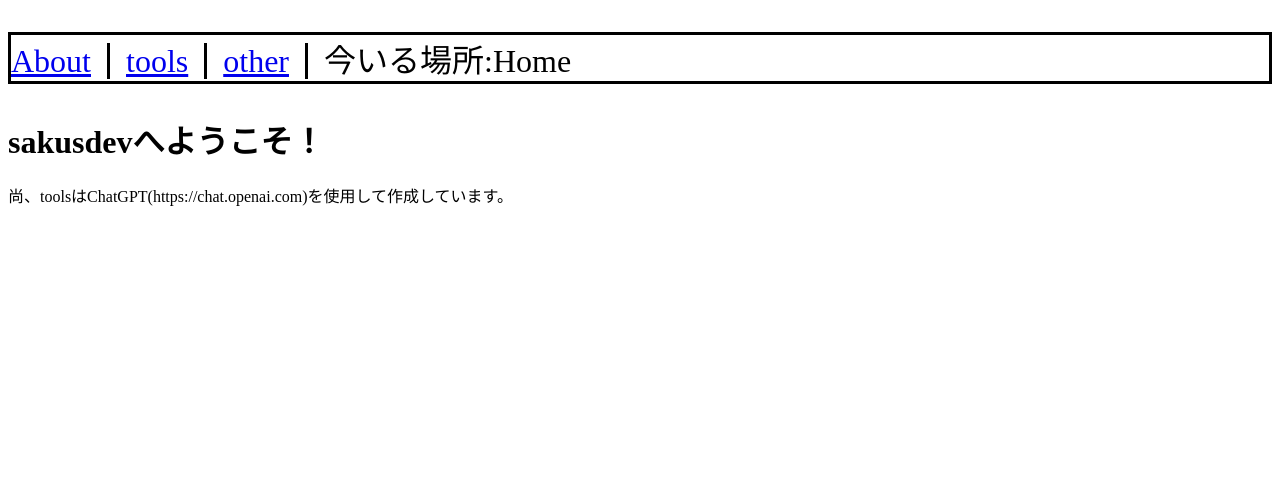
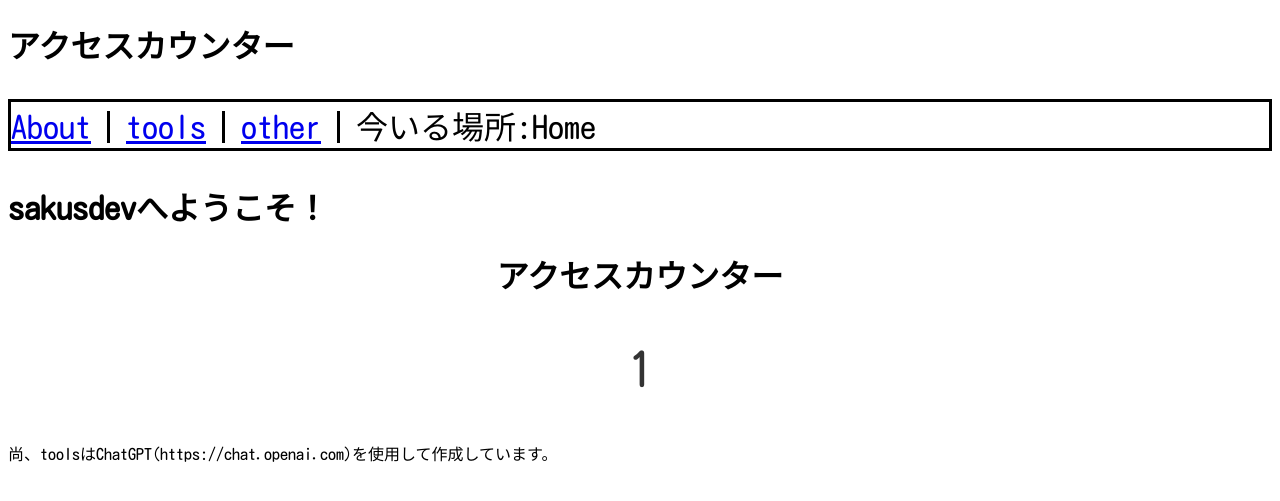
Before and after one commit to sakusdev/sakusdev.github.io, a PHP site: page / in a window 1280 px wide. Shown: the top 501 px of the page. Run offline with PHP 8.4, Linux system fonts and the light colour scheme.

Commit message:
fontUpdate

```diff
--- a/index.html
+++ b/index.html
@@ -6,9 +6,14 @@
 	<meta name="viewport" content="width=device-width, initial-scale=1.0">
 	<link rel=stylesheet href="style.css">
 	<title>home</title>
+    <h1>アクセスカウンター</h1>
 <body>
 	<p id="top"><a href="./about/index.html">About</a><span class="span2"></span><span class="span1"></span><a href="./tools/index.html">tools</a><span class="span2"></span><span class="span1"></span><a href="./other/index.html">other</a><span class="span2"></span><span class="span1"></span>今いる場所:Home</p>
 	<h1>sakusdevへようこそ！</h1>
+	<h1 id="counter_2">アクセスカウンター</h1>
+	<p id="counter">0</p>
+
+	<script src="アクセスカウンター.js"></script>
 	<p>尚、toolsはChatGPT(https://chat.openai.com)を使用して作成しています。</p>
 </body>
 </html>
--- a/style.css
+++ b/style.css
@@ -1,3 +1,4 @@
+@import url('https://fonts.googleapis.com/css2?family=Kosugi+Maru&display=swap');
 #bigandred
 {
     color: red;
@@ -29,3 +30,19 @@
 
 
 }
+html
+{
+font-family: 'Kosugi Maru', sans-serif;
+
+}
+#counter
+{
+    text-align: center;
+    color: #333;
+    font-size: 48px
+
+}
+#counter_2
+{
+    text-align: center;
+}
--- a/tools/index.html
+++ b/tools/index.html
@@ -11,5 +11,6 @@
     <h1>Tools</h1>
     <a href="./calc/index.html">計算機</a>
 	<a href="./stopwatch/index.html">ストップウォッチ</a>
+
 </body>
 </html>
--- /dev/null
+++ b/アクセスカウンター.js
@@ -0,0 +1,16 @@
+window.onload = function() {
+    // カウンター要素を取得
+    var counterElement = document.getElementById('counter');
+
+    // カウンターの初期値
+    var count = 0;
+
+    // カウンターをインクリメントする関数
+    function incrementCounter() {
+      count++;
+      counterElement.innerText = count;
+    }
+
+    // ページが読み込まれたときにカウンターをインクリメント
+    incrementCounter();
+  };
```
